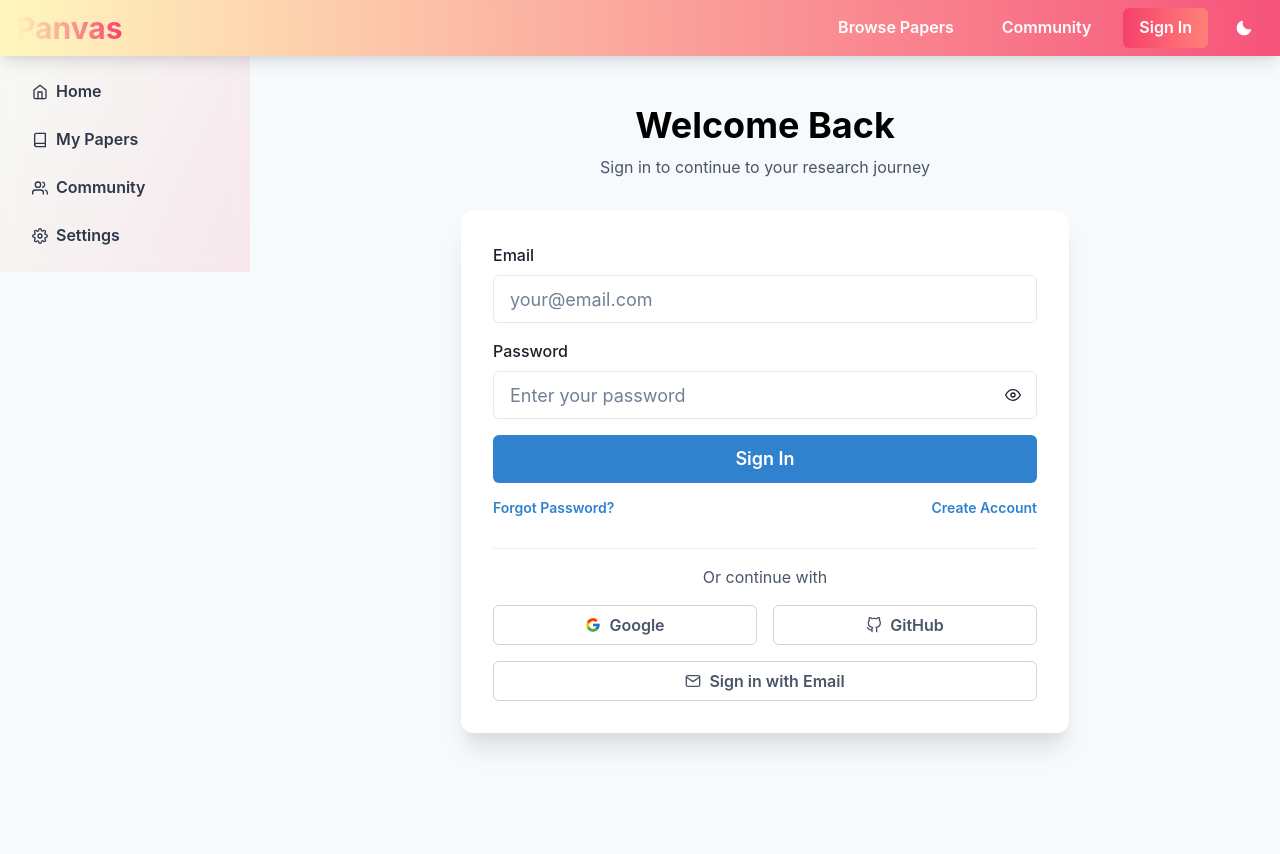
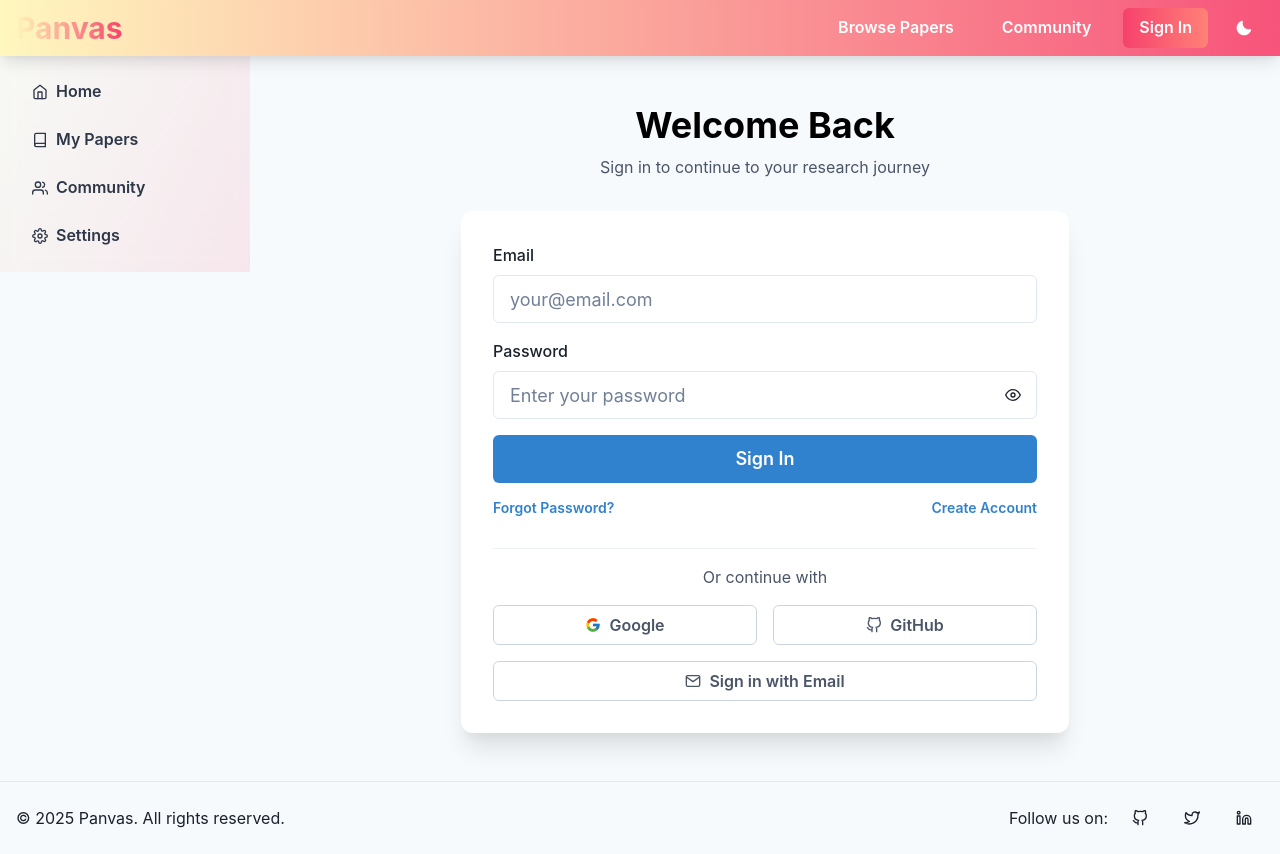
Before and after one commit to tigerlcl/panvas-ui, a React (Create React App) app: page /signin in a window 1280 px wide. Before the commit the page ends 800 px from the top, so only its background shows below. Built offline with nearby package versions, Linux system fonts and the light colour scheme.

Commit message:
setup footer

```diff
--- a/src/App.js
+++ b/src/App.js
@@ -7,10 +7,11 @@ import Home from './pages/Home';
 import BrowsePapers from './pages/BrowsePapers';
 import Community from './pages/Community';
 import SignIn from './pages/SignIn';
+import Footer from './components/Footer';
 
 function App() {
   return (
-    <Box minH="100vh">
+    <Box minH="100vh" display="flex" flexDirection="column">
       <Grid
         templateAreas={{
           base: `"nav" "main"`,
@@ -18,7 +19,7 @@ function App() {
         }}
         gridTemplateRows={{ base: 'auto 1fr', lg: 'auto 1fr' }}
         gridTemplateColumns={{ base: '1fr', lg: '250px 1fr' }}
-        h="100vh"
+        flex="1"
       >
         <GridItem area="nav">
           <Navbar />
@@ -35,6 +36,7 @@ function App() {
           </Routes>
         </GridItem>
       </Grid>
+      <Footer />
     </Box>
   );
 }
--- /dev/null
+++ b/src/components/Footer.js
@@ -0,0 +1,60 @@
+import React from 'react';
+import { Box, Container, Stack, Text, Link, IconButton } from '@chakra-ui/react';
+import { FiGithub, FiTwitter, FiLinkedin } from 'react-icons/fi';
+
+function Footer() {
+  return (
+    <Box
+      as="footer"
+      bg="gray.50"
+      borderTop="1px"
+      borderColor="gray.200"
+      _dark={{
+        bg: 'gray.900',
+        borderColor: 'gray.700'
+      }}
+    >
+      <Container maxW="container.xl" py={4}>
+        <Stack
+          direction={{ base: 'column', md: 'row' }}
+          spacing={4}
+          justify="space-between"
+          align="center"
+        >
+          <Text fontSize="md">
+            © {new Date().getFullYear()} Panvas. All rights reserved.
+          </Text>
+          <Stack direction="row" spacing={3} align="center">
+            <Text fontSize="md">Follow us on:</Text>
+            <IconButton
+              as={Link}
+              href="https://github.com/HKUSTDial"
+              aria-label="GitHub"
+              icon={<FiGithub />}
+              size="md"
+              variant="ghost"
+            />
+            <IconButton
+              as={Link}
+              href="https://twitter.com"
+              aria-label="Twitter"
+              icon={<FiTwitter />}
+              size="md"
+              variant="ghost"
+            />
+            <IconButton
+              as={Link}
+              href="https://linkedin.com"
+              aria-label="LinkedIn"
+              icon={<FiLinkedin />}
+              size="md"
+              variant="ghost"
+            />
+          </Stack>
+        </Stack>
+      </Container>
+    </Box>
+  );
+}
+
+export default Footer;
```
